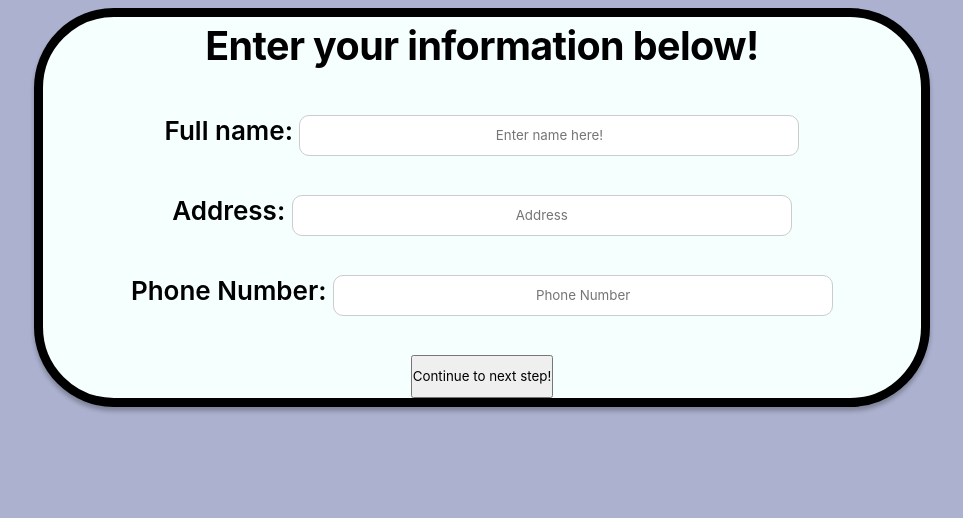
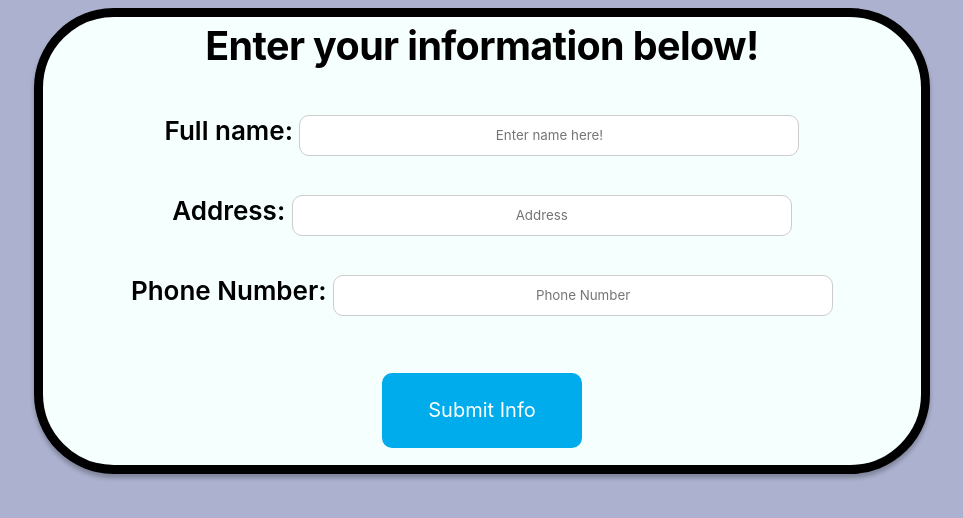
Before and after one commit to juanzenay/softwareengr, a React (Create React App) app in the folder client/: page /guestInfo in a window 1280 px wide. Shown: the top 518 px of the page, without its empty margins (158-1121 px from the left). Built offline with nearby package versions, Linux system fonts and the light colour scheme.

Commit message:
manual commit

```diff
--- a/client/src/pages/guestInformation/guestInformation.jsx
+++ b/client/src/pages/guestInformation/guestInformation.jsx
@@ -2,7 +2,7 @@ import React, { useState, useEffect} from 'react';
 
 import './guestInformation.css';
 
-const GuestInfo = (navigate) => {
+const GuestInfo = ({navigate}) => {
 
     const[guest_Name, setGuestName] = useState('');
     const[guest_Number, setGuestNumber] = useState('');//
@@ -60,7 +60,7 @@ const GuestInfo = (navigate) => {
                                             onChange={event => setGuestPhone(event.target.value)}
                                         /><br/><br/>
                         </div>
-                        <button type = "submit">Continue to next step!</button>
+                        <button className="standard-button" onClick={() => navigate('/datetime')}>Submit Info</button>
                     </form>
                 </div>
             </div>
```
